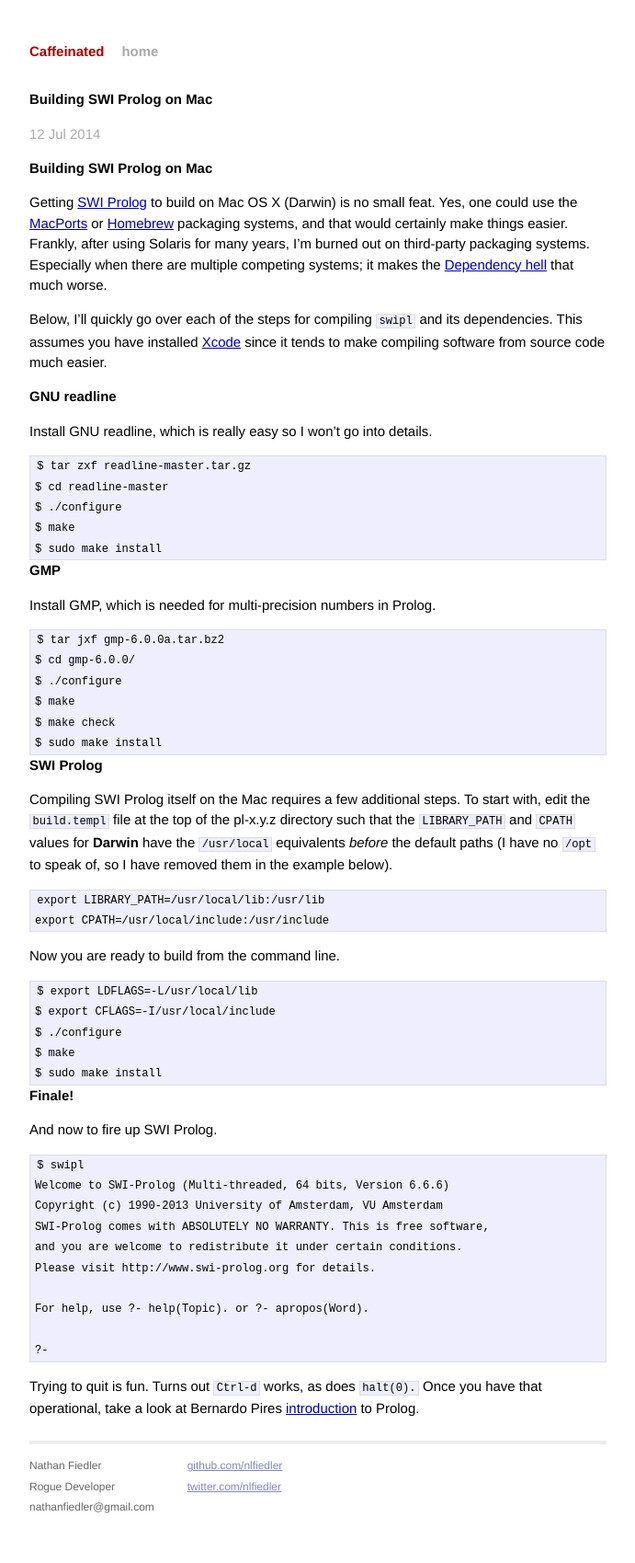
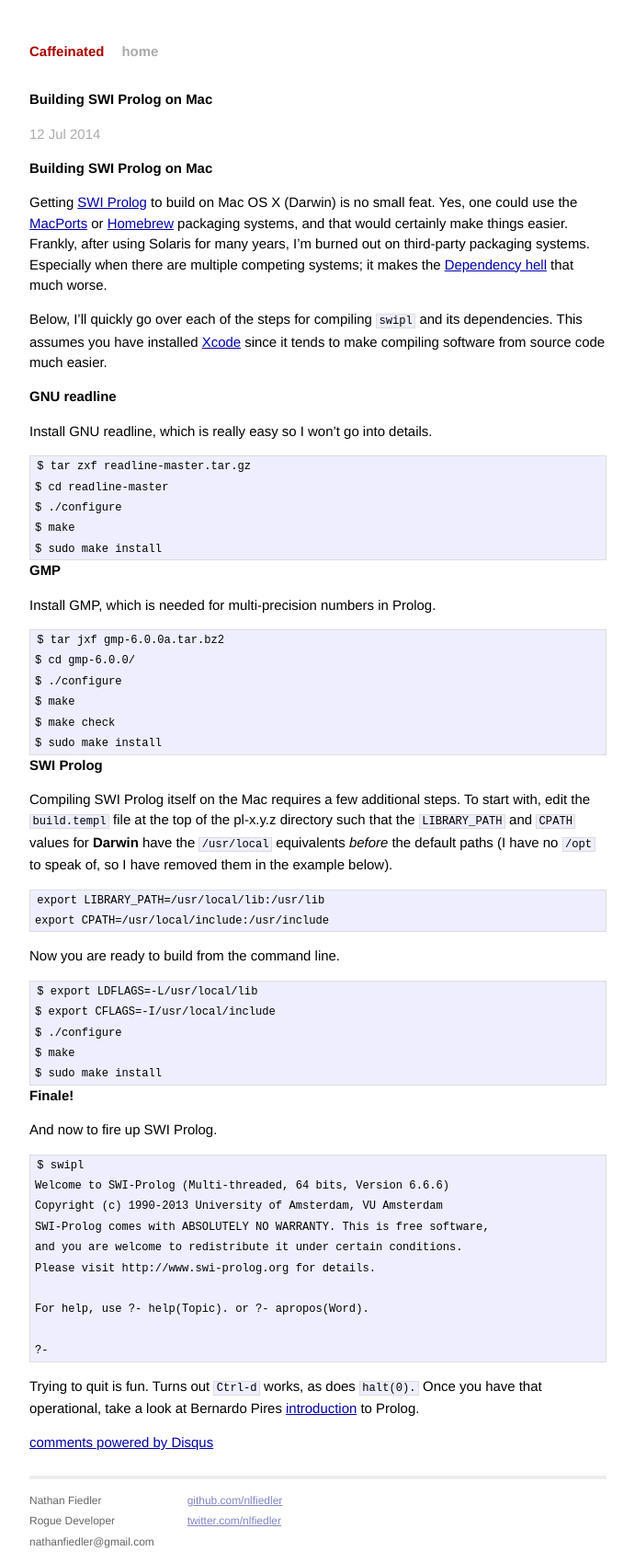
Before and after one commit to nlfiedler/nlfiedler.github.io, a Jekyll site: the page built from _posts/2014-07-12-SWI-Prolog-on-Mac.md, in a window 1280 px wide. Shown: the whole page at 92% size, without its empty margins (294-985 px from the left). Built offline with Jekyll 4.4.1, drawn with Linux system fonts in a browser that asks for light colours; Markdown is read by kramdown in place of the engine named in the settings; comment, search, counter and statistics services are not loaded; before the commit the page ends 1662 px from its top, so only the background shows below that; some of the changed lines change nothing that is shown.

Commit message:
Adding Google Analytics and Disqus commenting

```diff
--- a/_layouts/default.html
+++ b/_layouts/default.html
@@ -4,6 +4,7 @@
         <meta charset="utf-8">
         <meta http-equiv="X-UA-Compatible" content="IE=edge,chrome=1">
         <title>{{ page.title }}</title>
+        <meta name="author" content="Nathan Fiedler">
         <meta name="viewport" content="width=device-width">
 
         <!-- syntax highlighting CSS -->
@@ -23,6 +24,23 @@
 
           {{ content }}
 
+          {% if page.comments %}
+          <div id="disqus_thread"></div>
+          <script type="text/javascript">
+              /* * * CONFIGURATION VARIABLES: EDIT BEFORE PASTING INTO YOUR WEBPAGE * * */
+              var disqus_shortname = 'nlfiedler'; // required: replace example with your forum shortname
+
+              /* * * DON'T EDIT BELOW THIS LINE * * */
+              (function() {
+                  var dsq = document.createElement('script'); dsq.type = 'text/javascript'; dsq.async = true;
+                  dsq.src = '//' + disqus_shortname + '.disqus.com/embed.js';
+                  (document.getElementsByTagName('head')[0] || document.getElementsByTagName('body')[0]).appendChild(dsq);
+              })();
+          </script>
+          <noscript>Please enable JavaScript to view the <a href="http://disqus.com/?ref_noscript">comments powered by Disqus.</a></noscript>
+          <a href="http://disqus.com" class="dsq-brlink">comments powered by <span class="logo-disqus">Disqus</span></a>
+          {% endif %}
+
           <div class="footer">
             <div class="contact">
               <p>
@@ -40,5 +58,18 @@
           </div>
         </div>
 
+        <!-- Google Analytics -->
+        <script>
+          (function(i,s,o,g,r,a,m){i['GoogleAnalyticsObject']=r;i[r]=i[r]||function(){
+          (i[r].q=i[r].q||[]).push(arguments)},i[r].l=1*new Date();a=s.createElement(o),
+          m=s.getElementsByTagName(o)[0];a.async=1;a.src=g;m.parentNode.insertBefore(a,m)
+          })(window,document,'script','//www.google-analytics.com/analytics.js','ga');
+
+          ga('create', 'UA-52916812-1', 'auto');
+          ga('send', 'pageview');
+
+        </script>
+        <!-- Google Analytics end -->
+
     </body>
 </html>
--- a/_posts/2014-07-12-SWI-Prolog-on-Mac.md
+++ b/_posts/2014-07-12-SWI-Prolog-on-Mac.md
@@ -1,8 +1,9 @@
 ---
 layout: post
-title:  "Building SWI Prolog on Mac"
-date:   2014-07-12 20:50:36
-tags:   darwin mac prolog compiling
+title: Building SWI Prolog on Mac
+date: 2014-07-12 20:50:36
+tags: darwin mac prolog compiling
+comments: true
 ---
 
 # Building SWI Prolog on Mac
```
Also changed, not shown: README.md.
